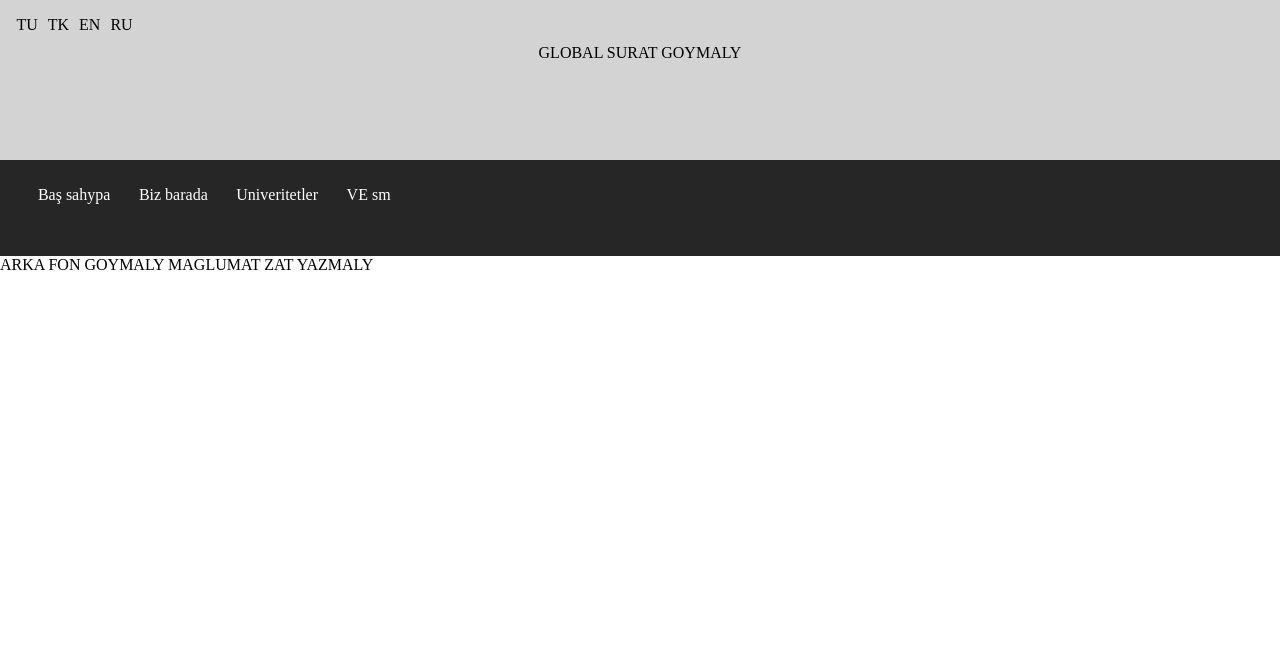
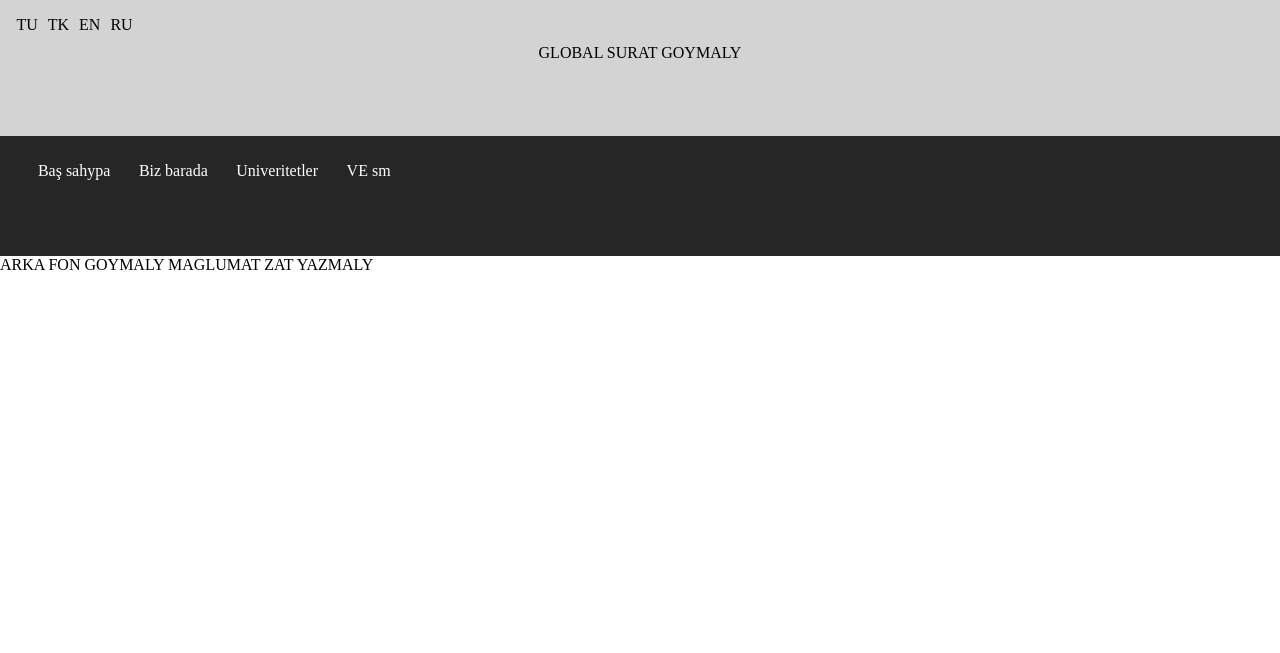
Before and after one commit to Jelalletdin91/Global.github.io, a plain HTML site: page index.html in a window 1280 px wide. Shown: the top 653 px of the page. Drawn offline with Linux system fonts and the light colour scheme.

Commit message:
Update a.css

```diff
--- a/a.css
+++ b/a.css
@@ -9,7 +9,7 @@ body{
 header{
    background-color: lightgrey;
    text-align: center;
-   min-height: 20%;
+   min-height: 17%;
    padding: 0.5%;
 
 }
@@ -19,7 +19,7 @@ header{
 
 .navbar{
    background-color: hsl(0, 0%, 15%);
-  min-height: 12%;
+  min-height: 15%;
 }
 
 .knopka{
@@ -31,6 +31,7 @@ header{
    color: hsl(0, 0%, 100%);
    margin: 1%;
    text-decoration: none;
+
 }
 #navknopka:hover{
    background-color: hsl(0, 0%, 100%);
```
